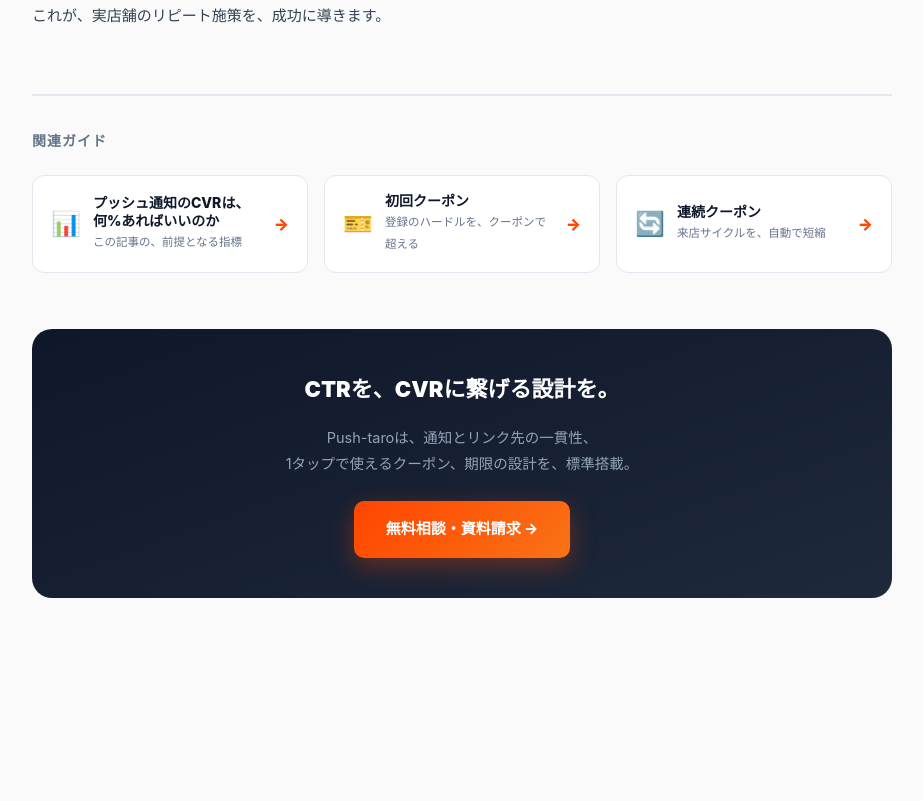
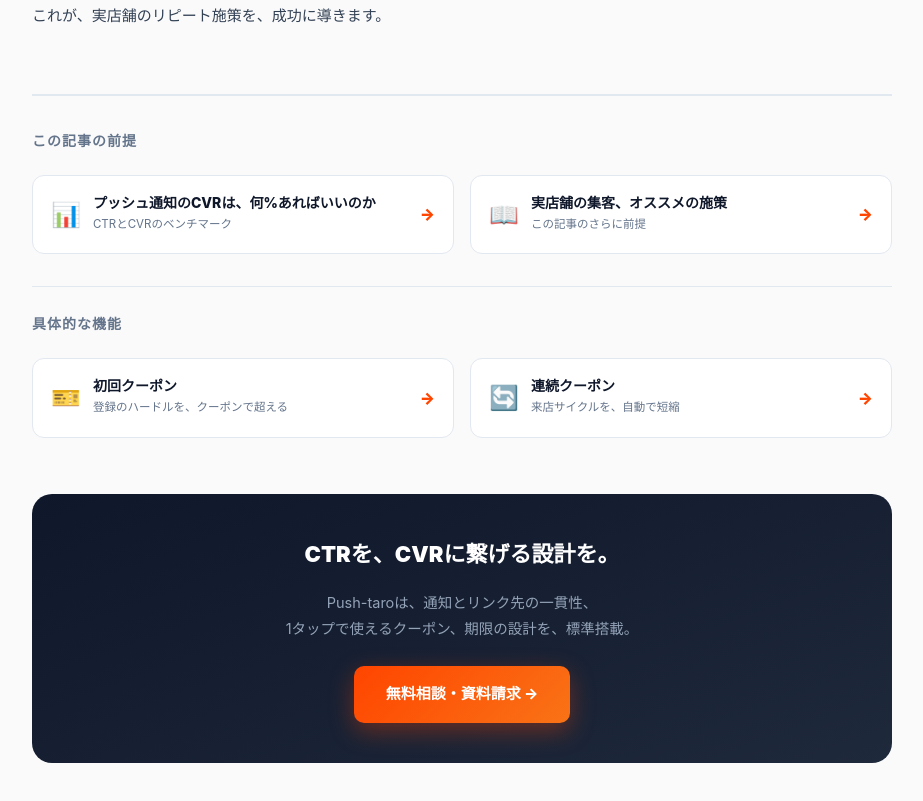
Before and after one commit to thellcishii-lang/push-taro, a Next.js app: page /guide/ctr-to-cvr in a window 1280 px wide. Shown: the part 7660-8461 px from the top of the page, without its empty margins (178-1101 px from the left). Before the commit the page ends 8338 px from the top, so only its background shows below. Built offline with nearby package versions, Linux system fonts and the light colour scheme; no server answers.

Commit message:
Revise related guides and add new content
Updated related guides section to include new links and titles.

```diff
--- a/app/guide/ctr-to-cvr/CtrToCvrClient.tsx
+++ b/app/guide/ctr-to-cvr/CtrToCvrClient.tsx
@@ -482,16 +482,30 @@ export default function CtrToCvrClient() {
           </p>
 
           <div className="g-related">
-            <h3>関連ガイド</h3>
+  <h3>この記事の前提</h3>
   <div className="g-related-grid">
     <Link href="/guide/push-notification-metrics" className="g-related-card">
       <span className="ico">📊</span>
       <div>
         <div className="title">プッシュ通知のCVRは、何%あればいいのか</div>
-                  <div className="sub">この記事の、前提となる指標</div>
+        <div className="sub">CTRとCVRのベンチマーク</div>
       </div>
       <span className="arrow">→</span>
     </Link>
+    <Link href="/guide/store-marketing" className="g-related-card">
+      <span className="ico">📖</span>
+      <div>
+        <div className="title">実店舗の集客、オススメの施策</div>
+        <div className="sub">この記事のさらに前提</div>
+      </div>
+      <span className="arrow">→</span>
+    </Link>
+  </div>
+</div>
+
+<div className="g-related" style={{ marginTop: '32px', paddingTop: '24px', borderTop: '1px solid #e2e8f0' }}>
+  <h3>具体的な機能</h3>
+  <div className="g-related-grid">
     <Link href="/guide/features/coupon-first" className="g-related-card">
       <span className="ico">🎫</span>
       <div>
@@ -504,7 +518,7 @@ export default function CtrToCvrClient() {
       <span className="ico">🔄</span>
       <div>
         <div className="title">連続クーポン</div>
-                  <div className="sub">来店サイクルを、自動で短縮</div>
+        <div class="sub">来店サイクルを、自動で短縮</div>
       </div>
       <span className="arrow">→</span>
     </Link>
```
Lines whose indentation alone changed are shown as unchanged.
